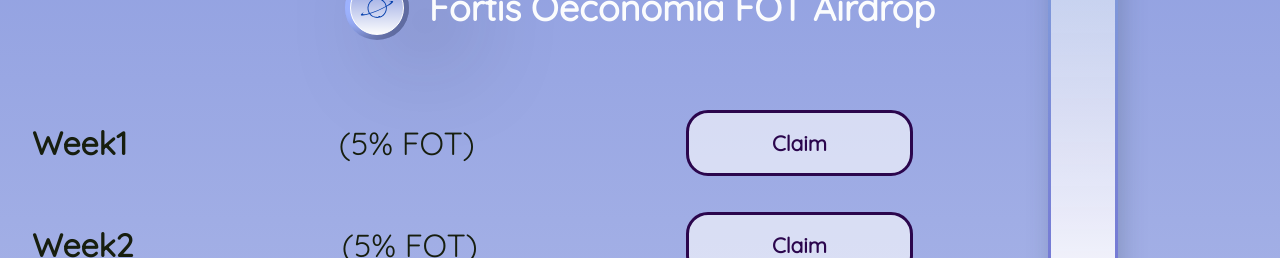
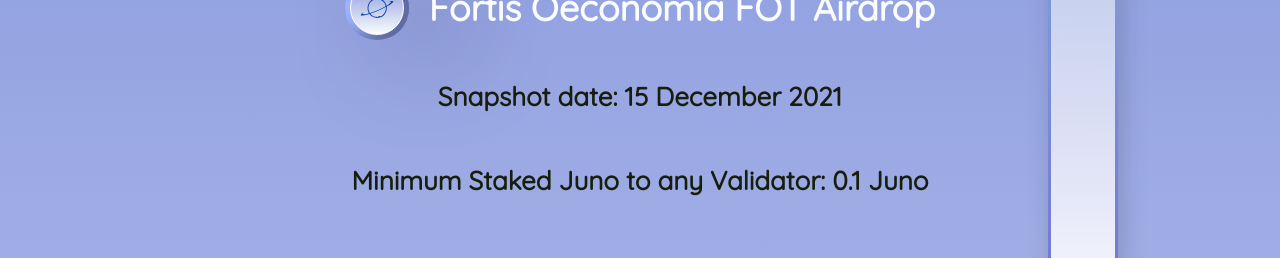
Before and after one commit to elitexpro/Fortis-Oeconomia, a Next.js app: page /airdrop in a window 1280 px wide. Shown: the part 364-622 px from the top of the page. Built offline with nearby package versions, Linux system fonts and the light colour scheme.

Commit message:
disabledstakenclaim

```diff
--- a/components/StakeNClaim/index.tsx
+++ b/components/StakeNClaim/index.tsx
@@ -21,6 +21,8 @@
     max-width: 950px;
     margin-left:50px;
     width: 100%;
+    filter: blur(2px);
+    pointer-events:none;
     @media (max-width: 768px) {
         flex-direction: column;
     }
--- a/pages/airdrop.tsx
+++ b/pages/airdrop.tsx
@@ -78,6 +78,20 @@
   font-size: 36px;
   line-height: 54px;
   color: #FBFCFD;
+`
+const SubTitle1 = styled.span`
+  font-weight: 600;
+  font-size: 26px;
+  line-height: 54px;
+  color: #171E0E;
+  align-self: center;
+`
+const SubTitle2 = styled.span`
+  font-weight: 600;
+  font-size: 26px;
+  line-height: 54px;
+  color: #171E0E;
+  align-self: center;
 `
 
 const MainLabel = styled.span`
@@ -295,8 +309,8 @@
             display: 'flex',
             flexDirection: 'column',
             justifyContent: 'space-between',
-            gap: '50px',
-            maxWidth: '1368px'
+            gap: '30px',
+            maxWidth: '1368px',
           }}
         >
           <div style={{display: 'flex', alignItems: 'center', gap: '20px', justifyContent: 'center'}}>
@@ -309,6 +323,8 @@
             </OutWrapper>
             <Title>Fortis Oeconomia FOT Airdrop</Title>
           </div>
+          <SubTitle1>Snapshot date: 15 December 2021</SubTitle1>
+          <SubTitle2>Minimum Staked Juno to any Validator: 0.1 Juno</SubTitle2>
           <div style={{display: 'flex', gap: '20px', justifyContent: 'space-between', padding: '20px'}}>
             <div style={{
               display: 'flex',
```
